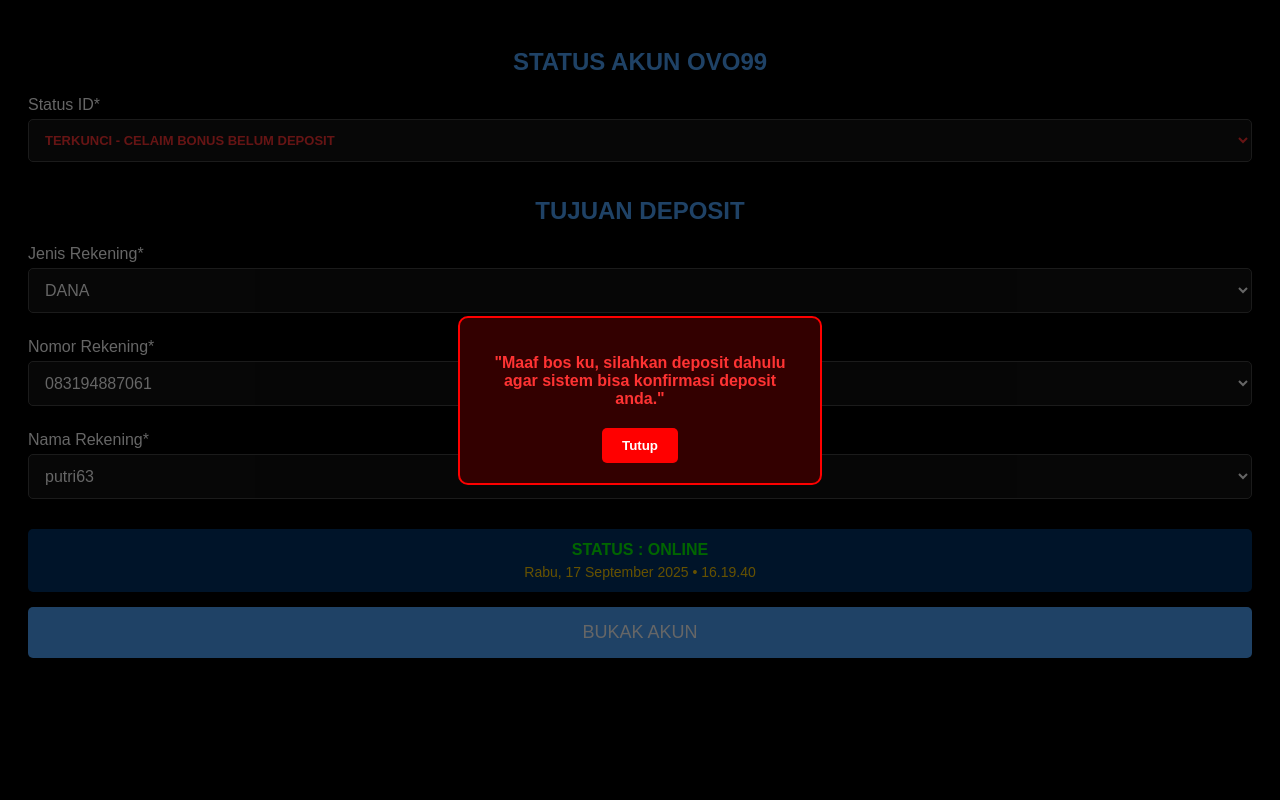
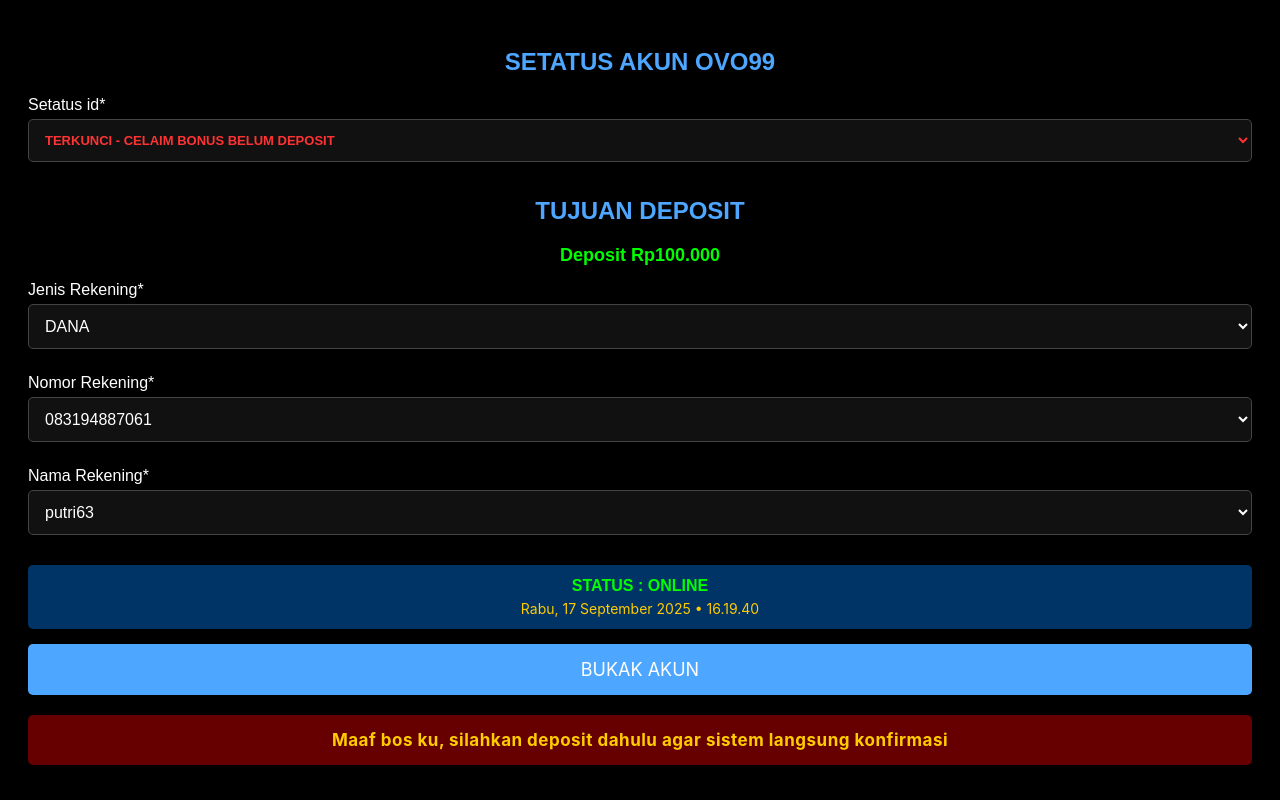
Before and after one commit to winmusang68-create/OVO-setatus-id, a plain HTML site: page index.html in a window 1280 px wide. Both pictures are taken after a click on the button "BUKAK AKUN". Drawn offline with Linux system fonts and the light colour scheme.

Commit message:
Update index.html

```diff
--- a/index.html
+++ b/index.html
@@ -33,8 +33,9 @@
       color: white;
       font-size: 16px;
     }
+    /* warna merah khusus dropdown status */
     .status-select {
-      color: #ff3333;
+      color: #ff3333;   /* merah menyala */
       font-weight: bold;
       font-size: 13px;
     }
@@ -62,6 +63,7 @@
       margin-top: 5px;
       color: #ffcc00;
       font-size: 14px;
+      font-family: -apple-system, BlinkMacSystemFont, "Segoe UI", Roboto, Helvetica, Arial, sans-serif;
     }
     .btn {
       display: block;
@@ -73,63 +75,58 @@
       font-size: 18px;
       color: white;
       cursor: pointer;
+      font-family: -apple-system, BlinkMacSystemFont, "Segoe UI", Roboto, Helvetica, Arial, sans-serif;
       animation: fadeInUp 1.2s ease-in;
     }
     .btn:hover {
       background-color: #3399ff;
     }
-
-    /* Popup box */
-    .popup {
+    #pesan {
       display: none;
-      position: fixed;
-      top: 0; left: 0;
-      width: 100%; height: 100%;
-      background: rgba(0,0,0,0.6);
-      justify-content: center;
-      align-items: center;
-      z-index: 1000;
+      margin-top: 20px;
+      padding: 15px;
+      background-color: #660000;
+      color: #ffcc00;
+      font-weight: bold;
+      border-radius: 5px;
+      font-family: -apple-system, BlinkMacSystemFont, "Segoe UI", Roboto, Helvetica, Arial, sans-serif;
+      font-size: 17px;
+      letter-spacing: 0.5px;
     }
-    .popup-content {
-      background-color: #330000;
-      border: 2px solid red;
-      padding: 20px;
-      border-radius: 10px;
-      max-width: 320px;
-      text-align: center;
-      animation: fadeInUp 0.5s ease-out;
+    .fadeInUp {
+      animation: fadeInUp 0.6s ease-out forwards;
     }
-    .popup-content p {
-      color: #ff3333;
-      font-weight: bold;
-      margin-bottom: 20px;
-    }
-    .close-btn {
-      background: red;
-      border: none;
-      padding: 10px 20px;
-      color: white;
-      border-radius: 5px;
-      cursor: pointer;
-      font-weight: bold;
-    }
-
     @keyframes fadeInUp {
       from { opacity: 0; transform: translateY(20px); }
       to { opacity: 1; transform: translateY(0); }
+    }
+    @keyframes fadeIn {
+      from { opacity: 0; }
+      to { opacity: 1; }
+    }
+    /* tambahan untuk teks deposit */
+    .deposit-text {
+      color: #00ff00;
+      font-weight: bold;
+      font-size: 18px;
+      margin-bottom: 15px;
+      animation: blinkSlow 2s infinite;
     }
   </style>
 </head>
 <body>
 
-  <h2>STATUS AKUN OVO99</h2>
+  <h2>SETATUS AKUN OVO99</h2>
 
-  <label for="status">Status ID*</label>
+  <label for="status">Setatus id*</label>
   <select id="status" class="status-select">
     <option>TERKUNCI - CELAIM BONUS BELUM DEPOSIT</option>
   </select>
 
   <h2>TUJUAN DEPOSIT</h2>
+
+  <!-- Teks Deposit Rp100.000 -->
+  <p class="deposit-text">Deposit Rp100.000</p>
 
   <label for="jenis">Jenis Rekening*</label>
   <select id="jenis">
@@ -151,25 +148,24 @@
     <div id="time"></div>
   </div>
 
-  <button class="btn" onclick="openPopup()">BUKAK AKUN</button>
+  <button class="btn" onclick="showPesan()">BUKAK AKUN</button>
 
-  <!-- Popup -->
-  <div class="popup" id="popup">
-    <div class="popup-content">
-      <p>"Maaf bos ku, silahkan deposit dahulu agar sistem bisa konfirmasi deposit anda."</p>
-      <button class="close-btn" onclick="closePopup()">Tutup</button>
-    </div>
+  <div id="pesan">
+    Maaf bos ku, silahkan deposit dahulu agar sistem langsung konfirmasi
   </div>
 
   <script>
-    function openPopup() {
-      document.getElementById("popup").style.display = "flex";
-    }
-    function closePopup() {
-      document.getElementById("popup").style.display = "none";
+    function showPesan() {
+      let pesan = document.getElementById("pesan");
+      pesan.style.display = "none";
+      void pesan.offsetWidth;
+      pesan.style.display = "block";
+      pesan.classList.remove("fadeInUp");
+      void pesan.offsetWidth;
+      pesan.classList.add("fadeInUp");
     }
 
-    // Jam & tanggal
+    // fungsi jam & tanggal online
     function updateTime() {
       let now = new Date();
       let options = { weekday: 'long', year: 'numeric', month: 'long', day: 'numeric' };
```
